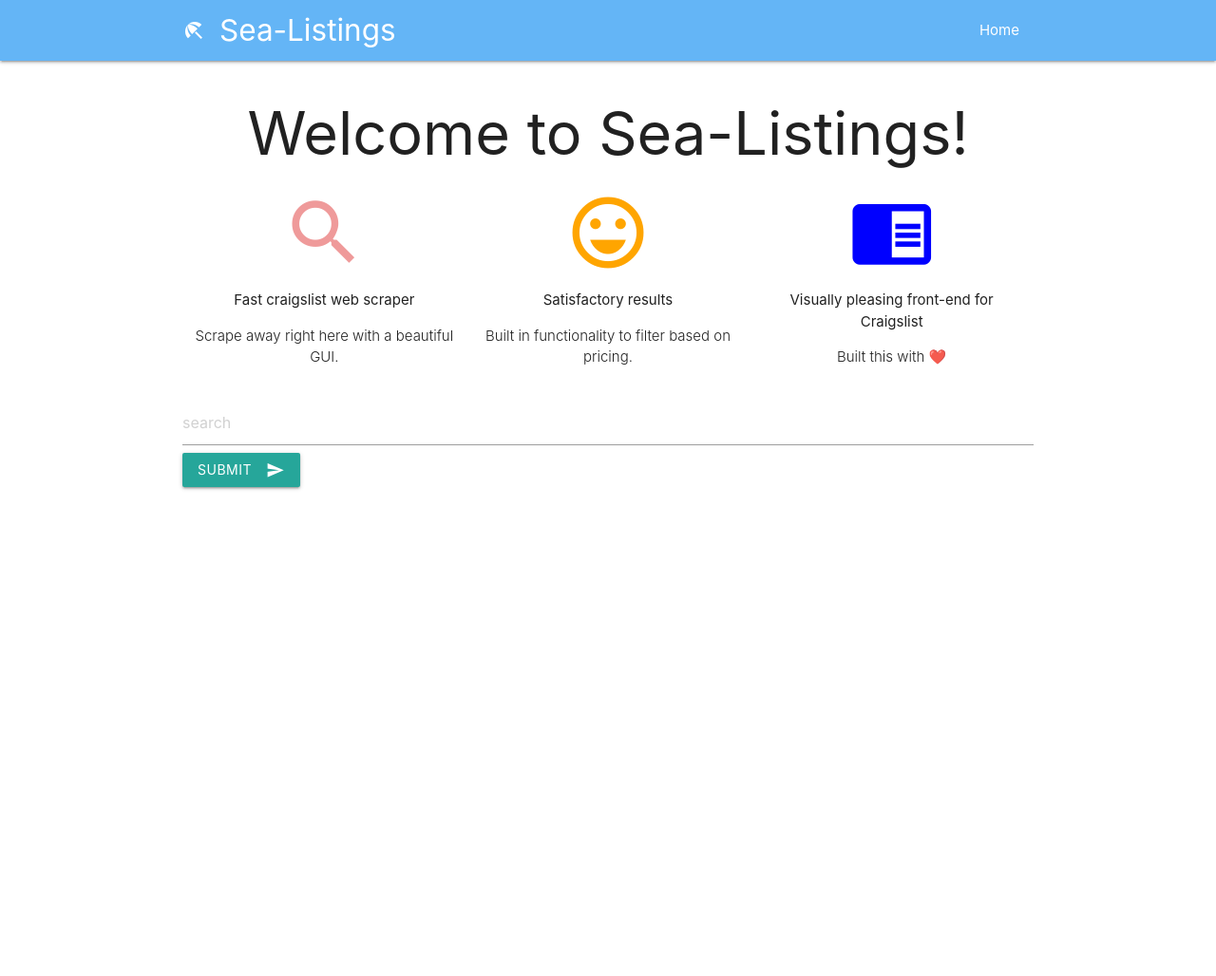
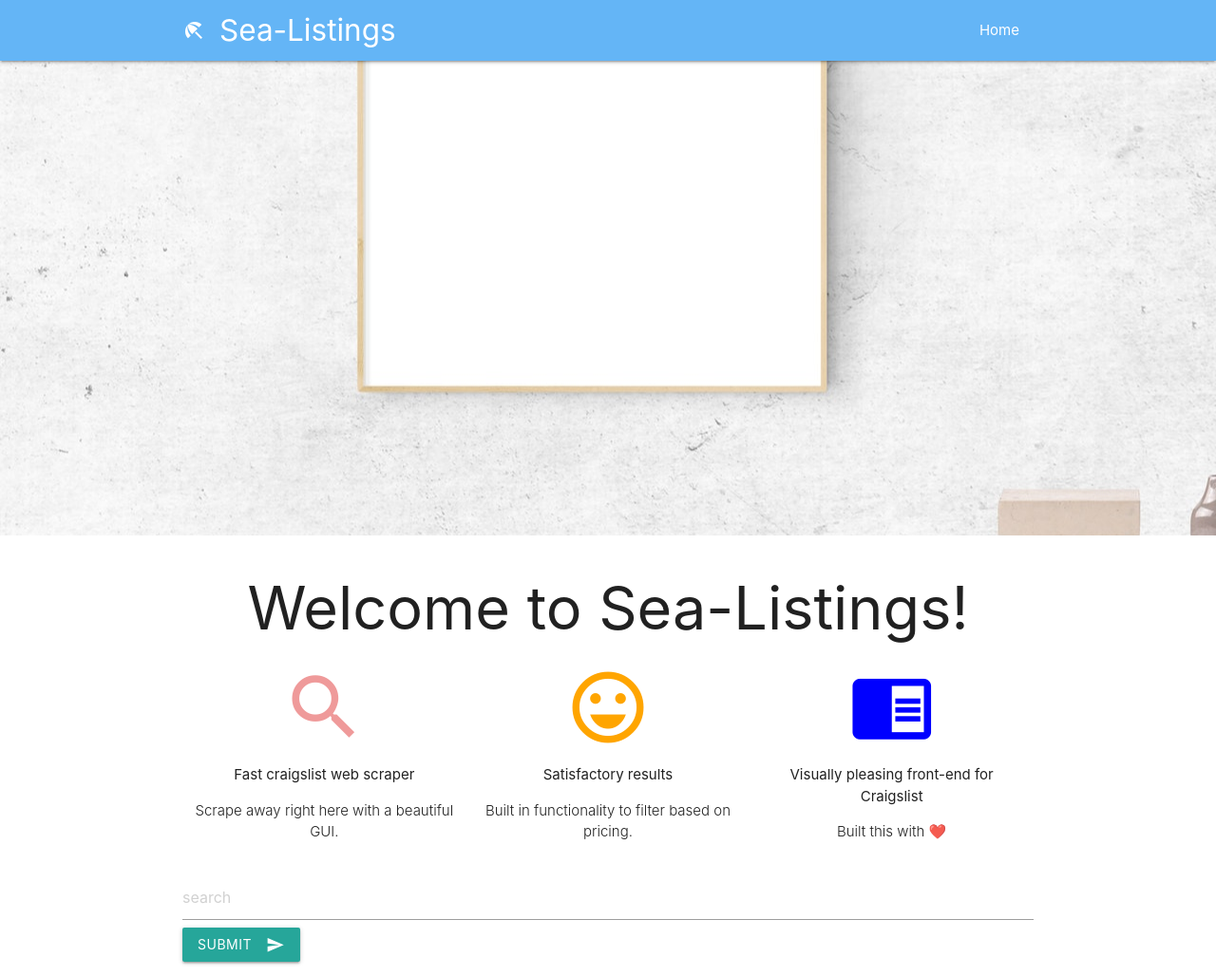
Before and after one commit to njch5/Sea-Listings, a Django app: page / in a window 1280 px wide. Shown: the whole page at 95% size. Before the commit the page ends 516 px from the top, so only its background shows below. Run offline with Django 3.2, Linux system fonts and the light colour scheme; some libraries are stand-ins or nearby versions.

Commit message:
Added parallax to front-end

```diff
--- a/sea_listings/templates/base.html
+++ b/sea_listings/templates/base.html
@@ -6,7 +6,7 @@
     <title>Sea-Listings</title>
     <meta charset="UTF-8"/>
     <meta name="viewport" content="width=device-width, initial-scale=1"/>
-    <link rel="stylesheet" href="{% static "css/style.css" %}">
+    <link rel="stylesheet" href="{% static 'css/style.css' %}">
     <link rel="stylesheet" href="https://cdnjs.cloudflare.com/ajax/libs/materialize/1.0.0/css/materialize.min.css">
     <link href="https://fonts.googleapis.com/icon?family=Material+Icons" rel="stylesheet">
     <link rel="icon" href="{% static 'wish-list.png' %}"/>
@@ -21,6 +21,11 @@
           </ul>
       </div>
     </nav>
+    <!-- TODO: Decide whether to keep parallax or not... -->
+    <div class="parallax-container">
+      <div class="parallax"><img src="{% static 'blank-frame.jpg' %}" style="padding-bottom: 500px"></div>
+    </div>
+
     <div class="container">
     <h1 style="text-align: center">Welcome to Sea-Listings!</h1>
     <!-- Using flexbox to contain each element -->
@@ -66,6 +71,13 @@
 
     {% endblock content %}
   </div>
+    <!-- Added script for jQuery -->
+    <script type="text/javascript" src="https://code.jquery.com/jquery-3.2.1.min.js"></script>
     <script src="https://cdnjs.cloudflare.com/ajax/libs/materialize/1.0.0/js/materialize.min.js"></script>
+    <script>
+      $(document).ready(function(){
+        $('.parallax').parallax();
+      });
+    </script>
   </body>
 </html>
```
Also changed, not shown: sea_listings/static/blank-frame.jpg (added).
